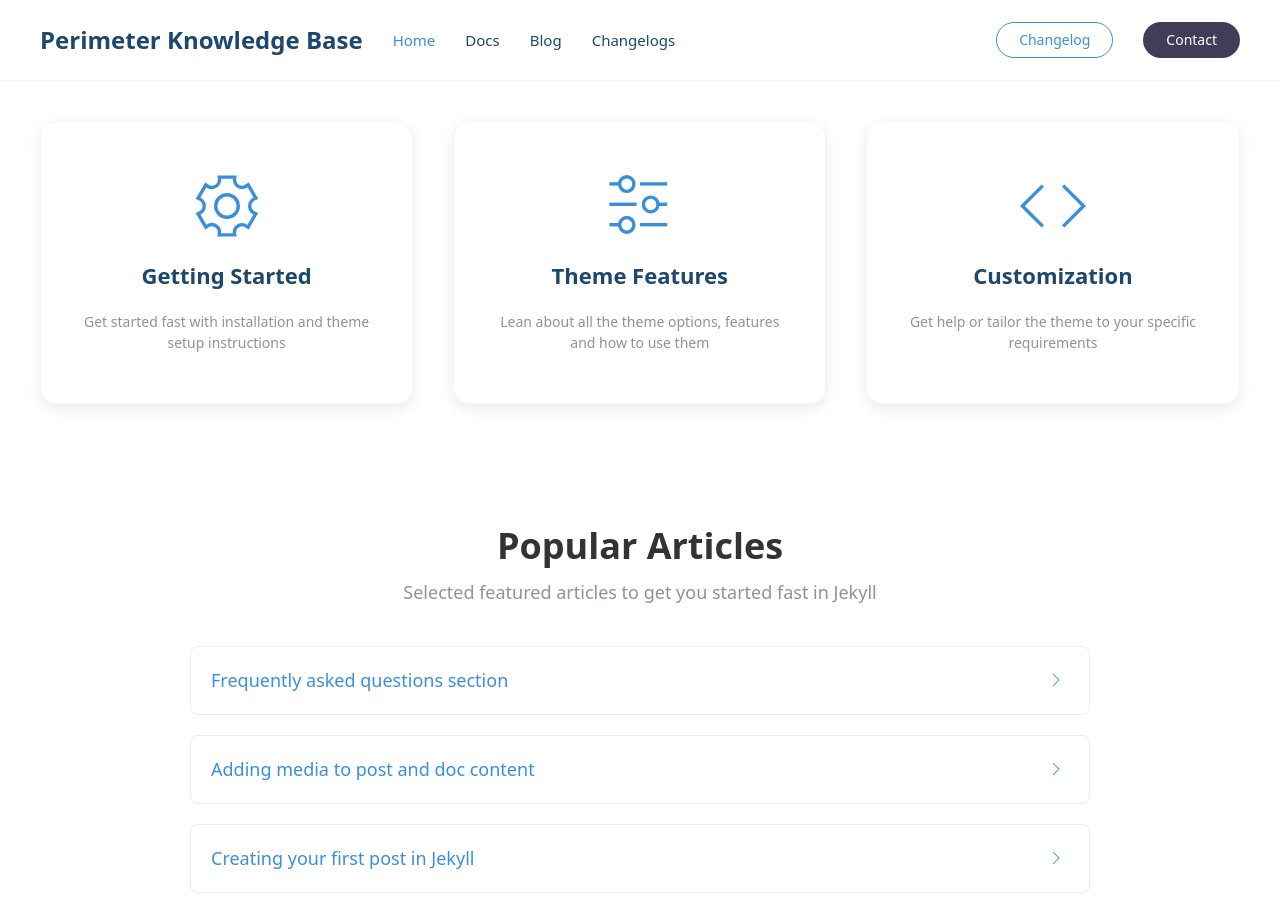
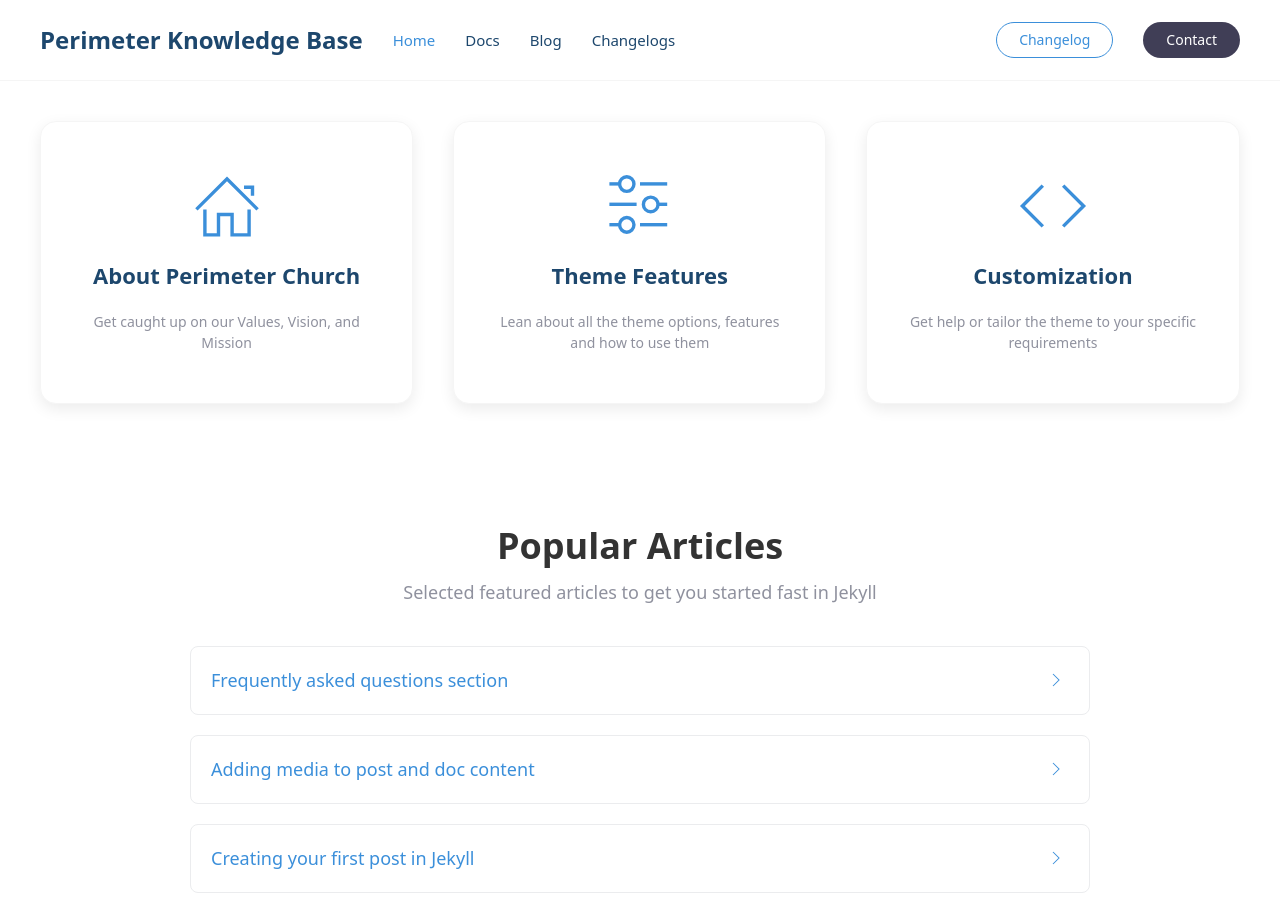
Before and after one commit to josephwper/perimeterkb, a Jekyll site: the page built from index.md, in a window 1280 px wide and 900 px high, scrolled down 769 px. Built offline with Jekyll 4.4.1, drawn with Linux system fonts in a browser that asks for light colours.

Commit message:
Update navigation_boxes.yml

```diff
--- a/_data/navigation_boxes.yml
+++ b/_data/navigation_boxes.yml
@@ -1,8 +1,8 @@
 # Boxes include navigation
 
-- title: Getting Started
-  desc: Get started fast with installation and theme setup instructions
-  icon: cog
+- title: About Perimeter Church
+  desc: Get caught up on our Values, Vision, and Mission
+  icon: home
   doc: installation
 
 - title: Theme Features
```
